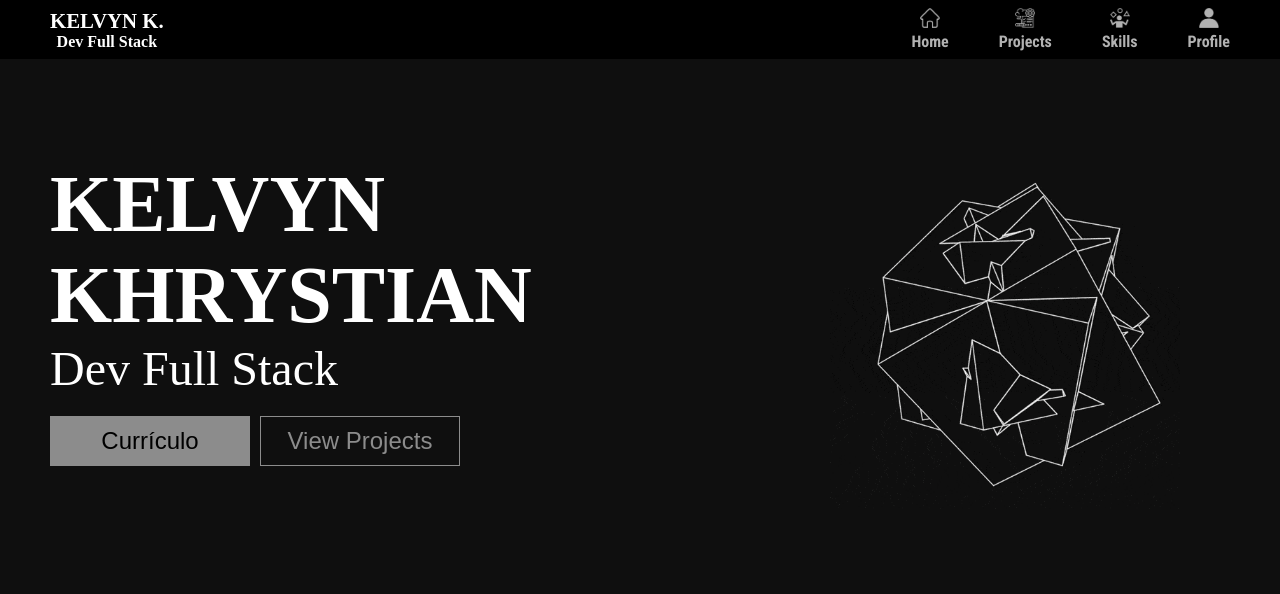
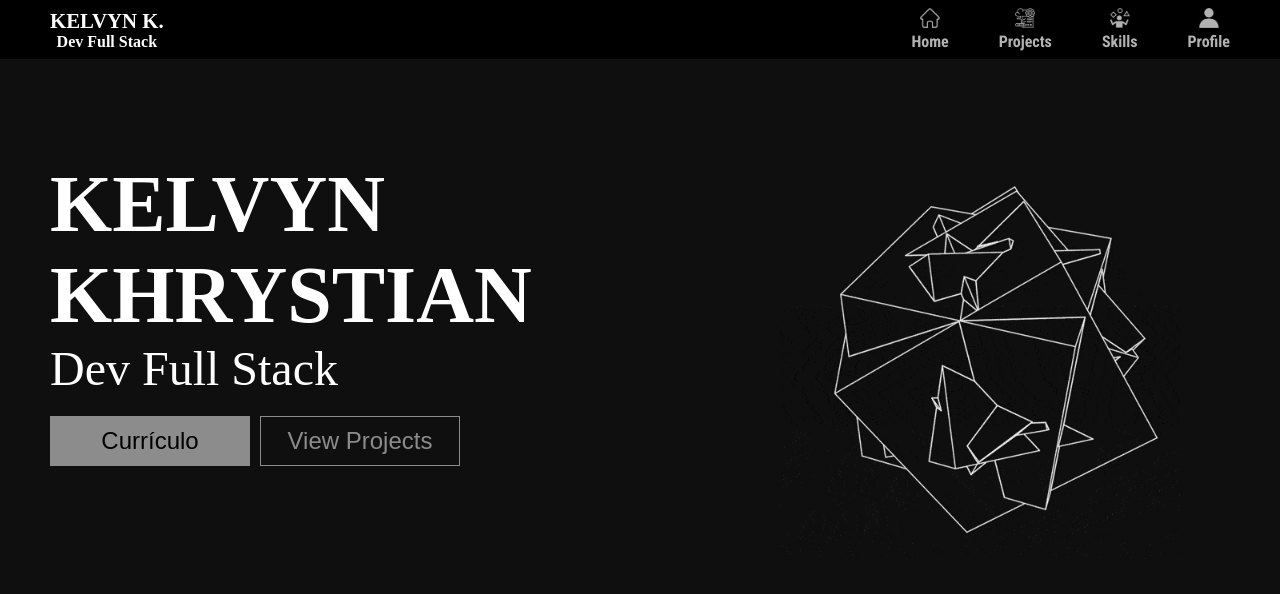
Before and after one commit to kelvynkhrystian/portifolio, a React (Create React App) app: page / in a window 1280 px wide. Shown: the top 594 px of the page. Built offline with nearby package versions, Linux system fonts and the light colour scheme; a web font is replaced by a local one.

Commit message:
ajuste-aparencia-inicial

```diff
--- a/src/styles/homeStyles.js
+++ b/src/styles/homeStyles.js
@@ -8,6 +8,7 @@ export const HomeStyles = styled.article`
   flex-direction: row;
   justify-content: space-between;
   padding: 100px 50px;
+  padding-bottom: 0;
   width: 100%;
 
   h1 {
@@ -66,7 +67,7 @@ export const HomeStyles = styled.article`
 
   img {
     margin-right: 50px;
-    width: 350px;
+    width: 400px;
   }
 
 
```
